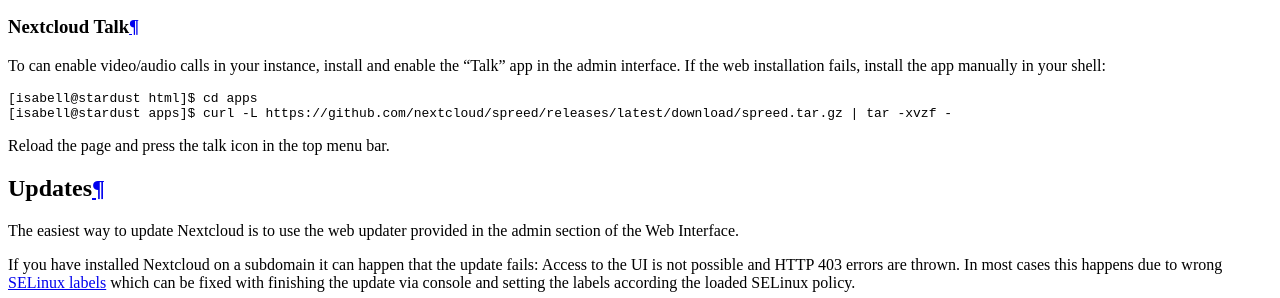
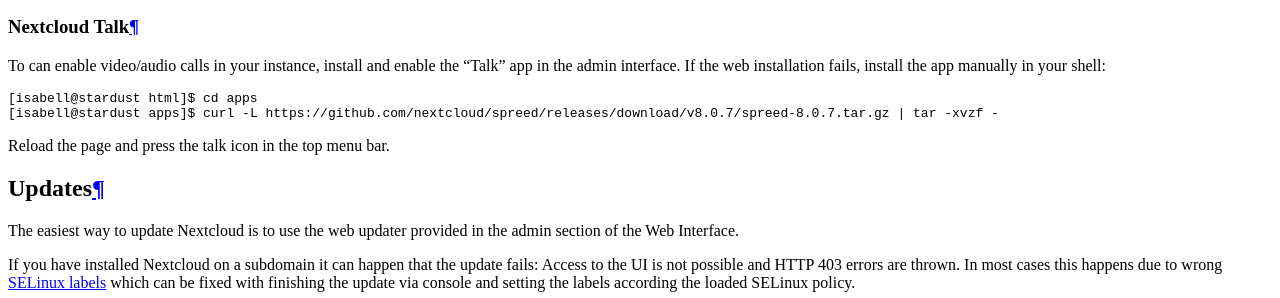
Before and after one commit to Uberspace/lab, a Sphinx documentation site: the page built from source/guide_nextcloud.rst, in a window 1280 px wide and 900 px high, scrolled down 6256 px. Shown: the part 168-466 px from the top of the window. Built offline with Sphinx 7.4.7 and the Read the Docs theme 2.0.0, drawn with Linux system fonts in a browser that asks for light colours; some of the changed lines change nothing that is shown.

Commit message:
[nextcloud] fix talk download link

```diff
--- a/source/guide_nextcloud.rst
+++ b/source/guide_nextcloud.rst
@@ -190,7 +190,7 @@
 ::
 
   [isabell@stardust html]$ cd apps
-  [isabell@stardust apps]$ curl -L https://github.com/nextcloud/spreed/releases/latest/download/spreed.tar.gz | tar -xvzf -
+  [isabell@stardust apps]$ curl -L https://github.com/nextcloud/spreed/releases/download/v8.0.7/spreed-8.0.7.tar.gz | tar -xvzf -
 
 Reload the page and press the talk icon in the top menu bar.
 
```
